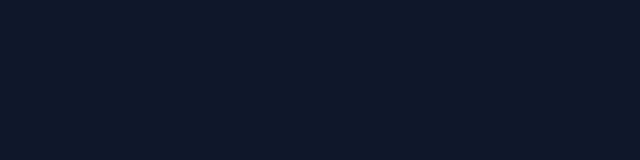
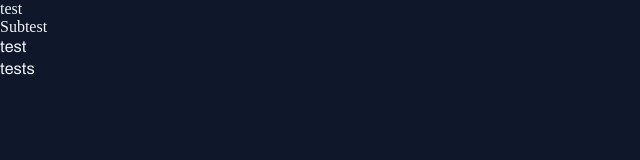
Before and after one commit to angelicaalbuquerque/fullstack-stage04-project02_rocketseat, a plain HTML site: page index.html in a window 1280 px wide. Shown: the whole page, without its empty margins (0-640 px from the left). Drawn offline with Linux system fonts and the light colour scheme.

Commit message:
Applying fonts to the project

```diff
--- a/index.html
+++ b/index.html
@@ -2,15 +2,24 @@
 <html lang="pt-BR">
 
 <head>
+  <link rel="preconnect" href="https://fonts.googleapis.com">
+  <link rel="preconnect" href="https://fonts.gstatic.com" crossorigin>
+
   <meta charset="UTF-8">
   <meta name="viewport" content="width=device-width, initial-scale=1.0">
   <title>Tech News</title>
 
   <link rel="stylesheet" href="./styles/index.css">
+
+  <link href="https://fonts.googleapis.com/css2?family=Archivo:ital,wght@0,100..900;1,100..900&display=swap"
+    rel="stylesheet">
 </head>
 
 <body>
-
+  <h1>test</h1>
+  <h2>Subtest</h2>
+  <p>test</p>
+  <a href="">tests</a>
 </body>
 
 </html>
--- a/styles/global.css
+++ b/styles/global.css
@@ -8,14 +8,36 @@
   --brand-color-light: #60a5fa;
   --brand-color-dark: #1d4ed8;
   --bg-color: #0f172a;
-  --stroke-color: #1E293B;
-  --text-color-primary: #F1F5F9;
-  --text-color-secondary: #CBD5E1;
+  --stroke-color: #1e293b;
+  --text-color-primary: #f1f5f9;
+  --text-color-secondary: #cbd5e1;
 
-
+  --font-family: "Archivo", serif;
+  --h1: 800 24px/135% var(--font-family);
+  --h2: 800 16px/140% var(--font-family);
+  --h3: 800 14px/140% var(--font-family);
+  --text-span: 600 14px/145% var(--font-family);
+  --text: 400 16px/140% var(--font-family);
+  --tex-sm: 400 14px/160% var(--font-family);
 }
 
 body {
+  font: var(--text);
   color: var(--text-color-primary);
   background-color: var(--bg-color);
 }
+
+a {
+  text-decoration: none;
+  color: inherit;
+}
+
+a:hover {
+  color: var(--brand-color-light);
+}
+
+h1,
+h2,
+h3 {
+  font: initial;
+}
```
